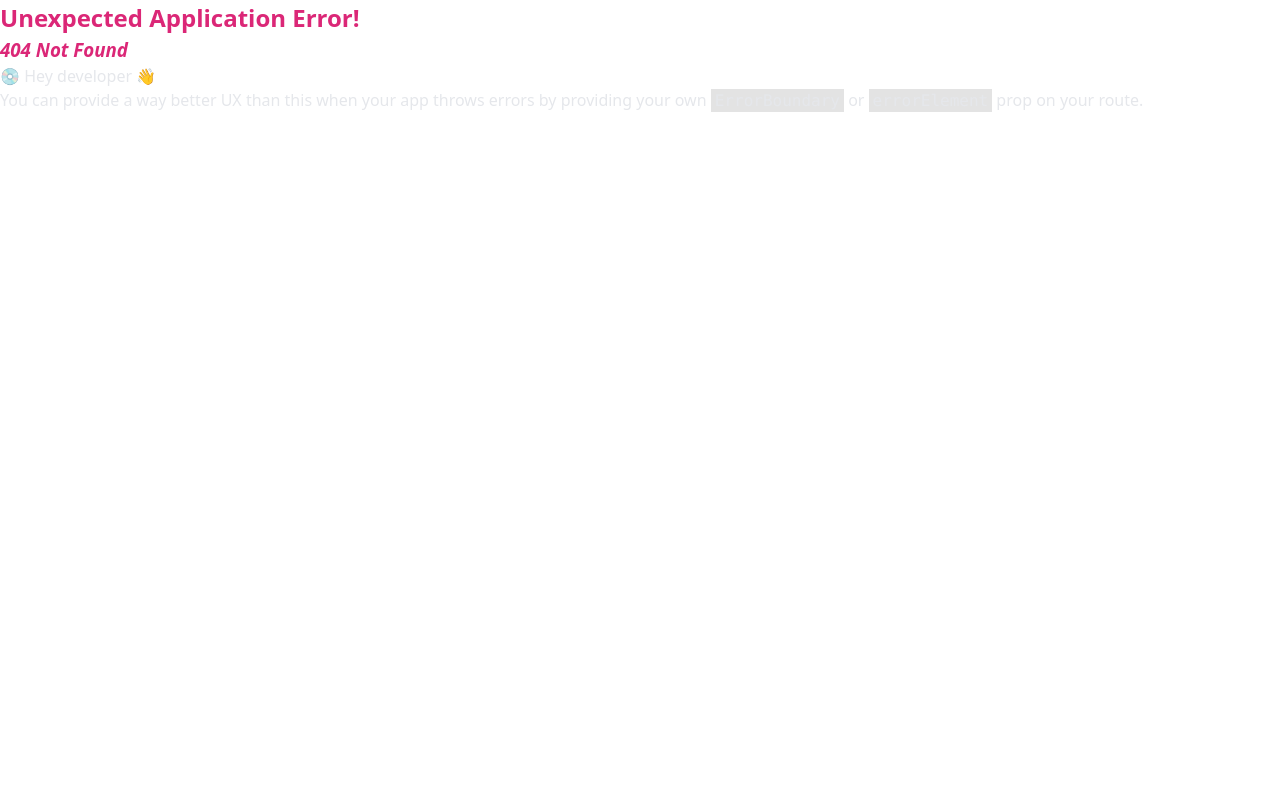
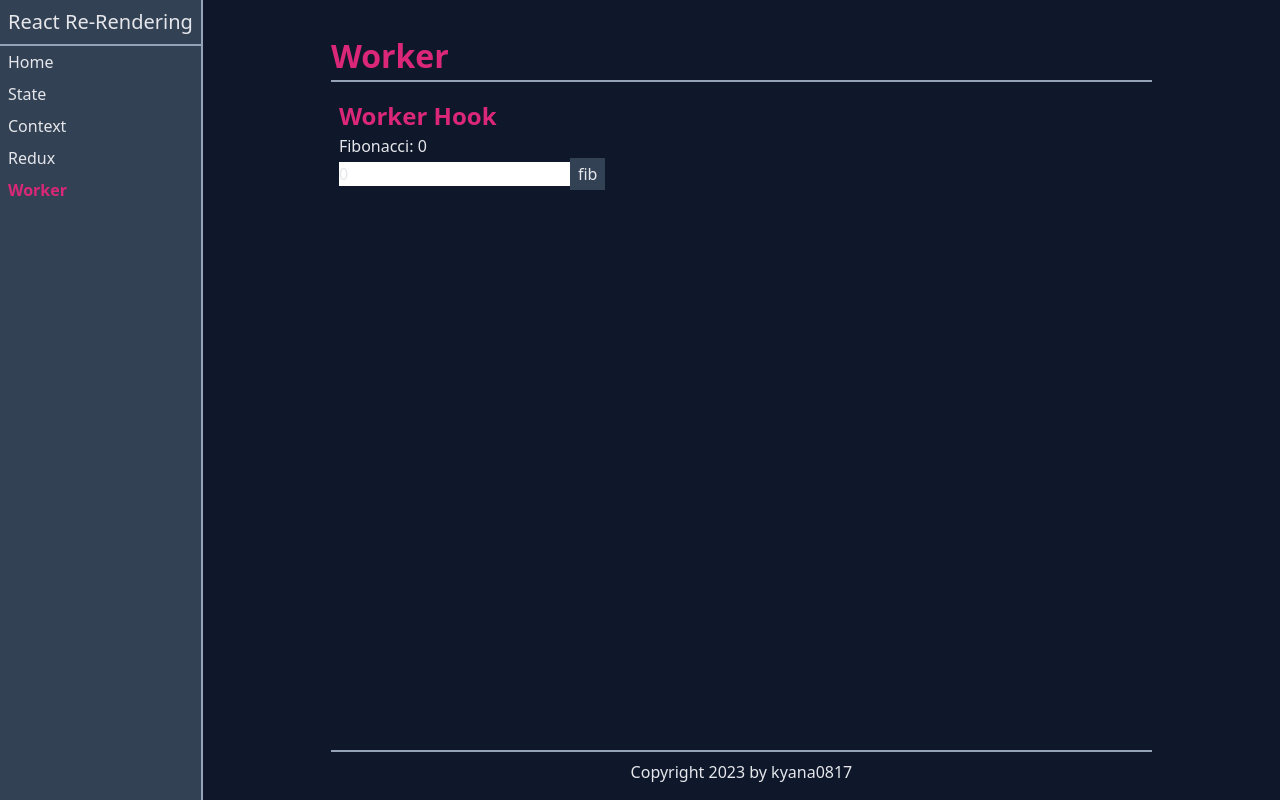
Before and after one commit to kyana0817/react-lab, a React (Vite) app: page /worker in a window 1280 px wide. Before the commit this address had no page. Built offline with nearby package versions, Linux system fonts and the light colour scheme.

Commit message:
:sparkles: add useWorker!
I'll get back to you on sorting out the code.

```diff
--- /dev/null
+++ b/src/hooks/useWorker.ts
@@ -0,0 +1,66 @@
+// import crypto from 'node:crypto'
+
+import { useState } from 'react'
+
+type FP<T extends (...args: never[]) => unknown> =  T extends (...args: infer I) => unknown? I: never
+type ActionRecord = Record<string, (...args: never[])=>unknown>
+
+type ClientMessage<
+  T extends ActionRecord,
+  K extends keyof T = keyof T,
+  S extends {[K2 in K]: FP<T[K]>} = {[K2 in K]: FP<T[K]>}
+> =  {
+  id: string;
+  type: K;
+  args: S[K]
+}
+
+const randomString = (len=16) => {
+  // return crypto.randomBytes(len)
+  //   .toString('hex')
+  return `${len}`
+}
+
+export const expose = <
+  T extends ActionRecord
+>(actions: T, worker: DedicatedWorkerGlobalScope) => {
+  worker.onmessage = ({ data }: MessageEvent) => {
+    const { id, type, args }: ClientMessage<T> = JSON.parse(data)
+    const payload = actions[type](...args)
+    worker.postMessage(JSON.stringify({ id, payload }))
+  }
+  return actions
+}
+
+export const useWorker = <T extends ActionRecord = ActionRecord>(filepath: URL) => {
+  const [worker] = useState<Worker>(() => new Worker(filepath, { type: 'module' }))
+  const postMessage = <K extends keyof T, S extends FP<T[K]>>(type: K, args: S) => {
+    const id = randomString()
+    worker.postMessage(JSON.stringify({
+      id, type, args
+    }))
+
+    return new Promise<ReturnType<T[K]>>((resolve) => {
+      worker.addEventListener('message', function callback({ data }: MessageEvent){
+        const { id: reciveId, payload } = JSON.parse(data) as {
+          id: string;
+          payload: ReturnType<T[K]>
+        }
+
+        if (id !== reciveId) return
+
+        worker.removeEventListener('message', callback)
+        resolve(payload)
+      })
+    })
+  }
+
+  const terminate = () => {
+    worker.terminate()
+  }
+
+  return {
+    postMessage,
+    terminate
+  }
+}
--- /dev/null
+++ b/src/pages/Worker/WorkerHook.tsx
@@ -0,0 +1,34 @@
+import { useState } from 'react'
+import { useWorker } from '@/hooks/useWorker'
+const url = new URL('@/workers/heavyProcess', import.meta.url)
+type WorkerAction = typeof import('@/workers/heavyProcess').default
+
+export const WorkerHook = () => {
+  const { postMessage } = useWorker<WorkerAction>(url)
+  const [fibo, setFibo] = useState(0)
+  const [n, setN] = useState(0)
+
+  const handleClick = async () => {
+    const fibo = await postMessage('fib', [n])
+    setFibo(fibo)
+  }
+
+  const handleChange = (e: React.ChangeEvent<HTMLInputElement>) => {
+    setN(parseInt(e.target.value))
+  }
+
+  return (
+    <>
+      <h2>Worker Hook</h2>
+      <p>{`Fibonacci: ${fibo}`}</p>
+      <input
+        type="number"
+        onChange={handleChange}
+        value={n}
+      />
+      <button onClick={handleClick}>fib</button>
+    </>
+  )
+
+
+}
--- /dev/null
+++ b/src/pages/Worker/index.tsx
@@ -0,0 +1,9 @@
+import { WorkerHook } from '@/pages/Worker/WorkerHook'
+
+export const Worker = () => {
+  return (
+    <>
+      <WorkerHook/>
+    </>
+  )
+}
--- a/src/pages/index.tsx
+++ b/src/pages/index.tsx
@@ -2,3 +2,4 @@ export { Home } from './Home'
 export { State } from './State'
 export { Context } from './Context'
 export { Redux } from './Redux'
+export { Worker } from './Worker'
--- a/src/routers/index.tsx
+++ b/src/routers/index.tsx
@@ -7,13 +7,15 @@ const { Home } = lazyImport(() => import('@/pages'), 'Home')
 const { State } = lazyImport(() => import('@/pages'), 'State')
 const { Context } = lazyImport(() => import('@/pages'), 'Context')
 const { Redux } = lazyImport(() => import('@/pages'), 'Redux')
+const { Worker } = lazyImport(() => import('@/pages'), 'Worker')
 
 
 const routes: Routes = [
   { title: 'Home', path: '/' },
   { title: 'State', path: '/state' },
   { title: 'Context', path: '/context' },
-  { title: 'Redux', path: '/redux' }
+  { title: 'Redux', path: '/redux' },
+  { title: 'Worker', path: '/worker' }
 ]
 
 
@@ -37,6 +39,10 @@ const router = createBrowserRouter([
       {
         path: '/redux',
         element: <Redux />
+      },
+      {
+        path: '/worker',
+        element: <Worker/>
       }
     ]
   }
--- /dev/null
+++ b/src/workers/heavyProcess.ts
@@ -0,0 +1,19 @@
+import { expose } from '@/hooks/useWorker'
+declare let self: DedicatedWorkerGlobalScope
+
+const fib = (n: number) => {
+  let a = 0, b = 1, c, i
+  if( n == 0)
+    return a
+  for(i = 2; i <= n; i++)
+  {
+    c = a + b
+    a = b
+    b = c
+  }
+  return b
+}
+
+const fib2 = fib
+
+export default expose({ fib, fib2 }, self)
--- a/tsconfig.json
+++ b/tsconfig.json
@@ -2,7 +2,7 @@
   "compilerOptions": {
     "target": "ES2020",
     "useDefineForClassFields": true,
-    "lib": ["ES2020", "DOM", "DOM.Iterable"],
+    "lib": ["ES2020", "DOM", "DOM.Iterable", "WebWorker"],
     "module": "ESNext",
     "skipLibCheck": true,
 
```
Also changed, not shown: .eslintrc.cjs, src/hooks/useWorker.type.ts (added).
